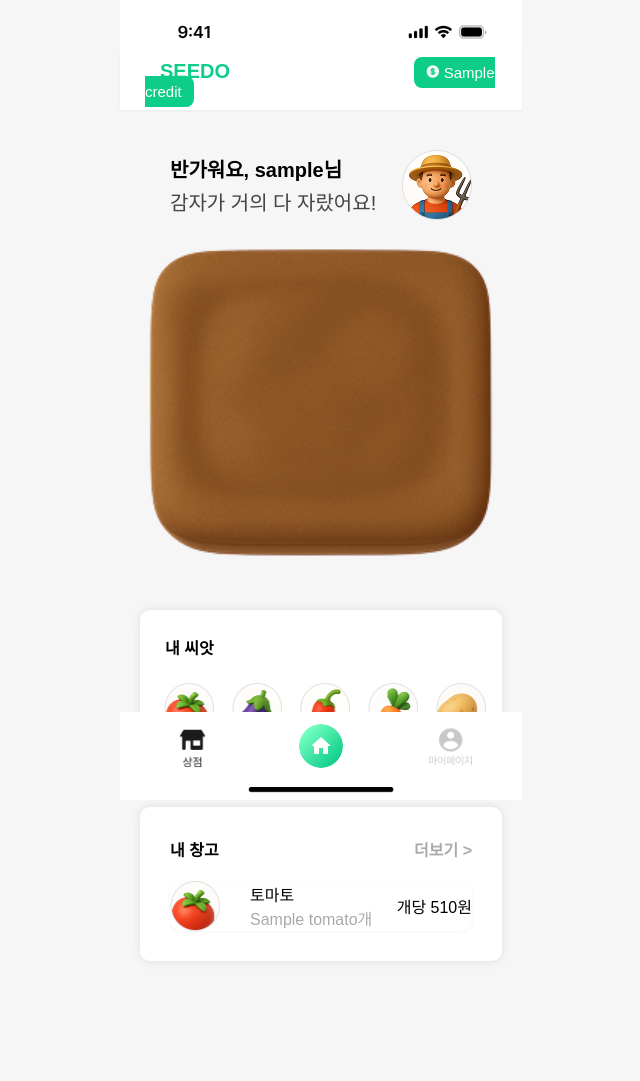
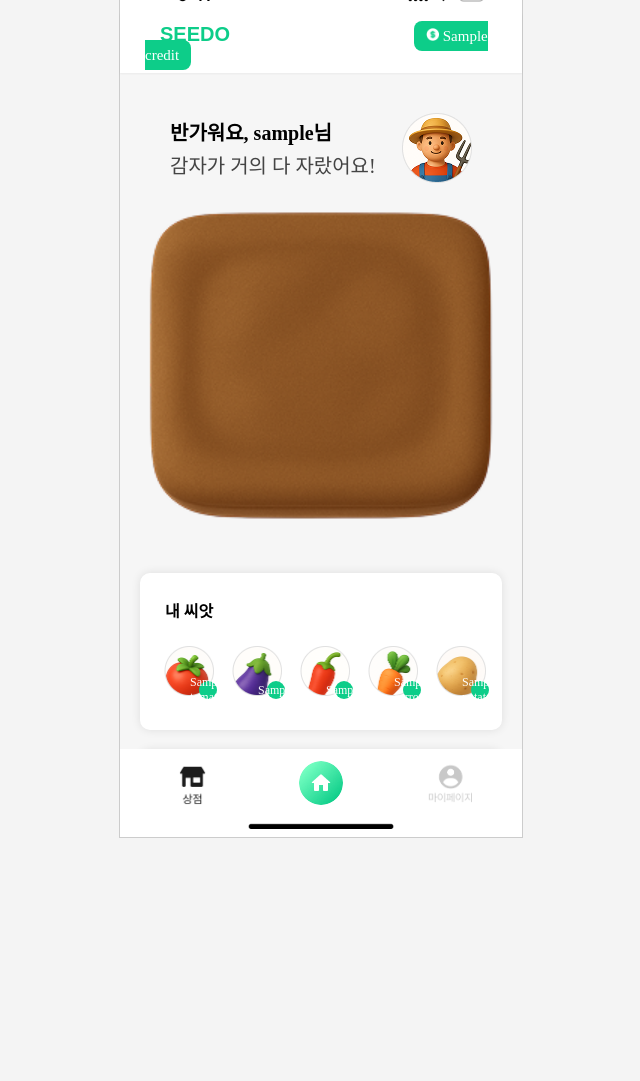
Before and after one commit to sion52/SEEDO, a Flask app: template templates/home.html in a window 1280 px wide. Shown: the whole page, without its empty margins (319-959 px from the left). After the commit the page ends 838 px from the top, so only its background shows below. Run offline with Flask 3, Linux system fonts and the light colour scheme; the template is opened without the code that fills it: most values are stand-ins (such as "Sample title", 1, 10 or a date in 2020); some web fonts are replaced.

Commit message:
home스크롤수정정

```diff
--- a/static/css/home.css
+++ b/static/css/home.css
@@ -13,43 +13,58 @@
 }
 
 
-body {
+html, body {
   margin: 0;
-  font-family: 'Pretendard-Regular', sans-serif;
-  background: #F6F6F6;
+  padding: 0;
+  width: 100%;
+  height: 100%;
   display: flex;
   justify-content: center;
+  align-items: center; /* ✅ 수직 중앙 정렬 추가 */
+  background: #f4f4f4;
 }
 
 .app-container {
-  min-height: 100vh;     /* 화면 이상일 경우 스크롤 허용 */
-  height: auto;
-  overflow-y: auto;      /* 상하 스크롤 가능 */
+  width: 402px;
+  height: 874px;
+  overflow: hidden; /* 내부 스크롤 처리 */
+  position: relative;
   background-color: #F6F6F6;
   display: flex;
   flex-direction: column;
-  max-width: 402px;
-width: 100%;
-margin: 0 auto;
+  border: 1px solid #ccc;
+}
 
-padding-bottom: 100px; /* 하단 nav-bar 여백 */
+.app-container::-webkit-scrollbar {
+  display: none;
+}
+
+/* 스크롤이 필요한 컨텐츠 감싸기 */
+.scroll-wrapper {
+  flex: 1;
+  overflow-y: auto;
+}
+.scroll-wrapper::-webkit-scrollbar {
+  display: none;
 }
 
 .top-bar {
-    position: fixed;
-    top: 0;
-    width: 402px;
-    height: auto;
-    z-index: 2;
-    background-color: white;
+  position: absolute;
+  top: 0;
+  left: 0;
+  width: 100%;
+  height: 50px;       /* ✅ 적절한 높이 설정 */
+  background-color: white;  /* ✅ 흰 배경 추가 */
+  z-index: 2;
 }
 
+
 .bottom-bar {
-    position: fixed;
-    bottom: 0;
-    width: 402px;
-    height: auto;
-    z-index: 2;
+  position: absolute;  /* ✅ fixed -> absolute */
+  bottom: 0;
+  left: 0;
+  width: 100%;
+  z-index: 2;
 }
 
 header {
@@ -244,16 +259,16 @@
 
 /* ✅ 하단 내비게이션 바 */
 .nav-bar {
-  position: fixed;
+  position: absolute;
   bottom: 0;
-  width: 402px;
+  width: 100%;
   height: 88px;
   background-color: white;
   display: flex;
   justify-content: space-around;
   align-items: center;
-  /* border-top: 1px solid #ccc; */
 }
+
 
 /* 각 버튼 */
 .nav-item {
--- a/templates/home.html
+++ b/templates/home.html
@@ -8,7 +8,8 @@
 </head>
 <body>
   <div class="app-container">
-    <img src="{{ url_for('static', filename='image/clock.png') }}" alt="Top Bar" class="top-bar">
+    <div class="scroll-wrapper">
+      <img src="{{ url_for('static', filename='image/clock.png') }}" alt="Top Bar" class="top-bar">
     <header>
       <div>
         <span class="logo">SEEDO</span>
@@ -134,6 +135,8 @@
         <button id="ad-close-btn" style="margin-top: 10px;">닫기</button>
       </div>
     </div>
+    </div>
+
   </div>
 
   <script>
```
